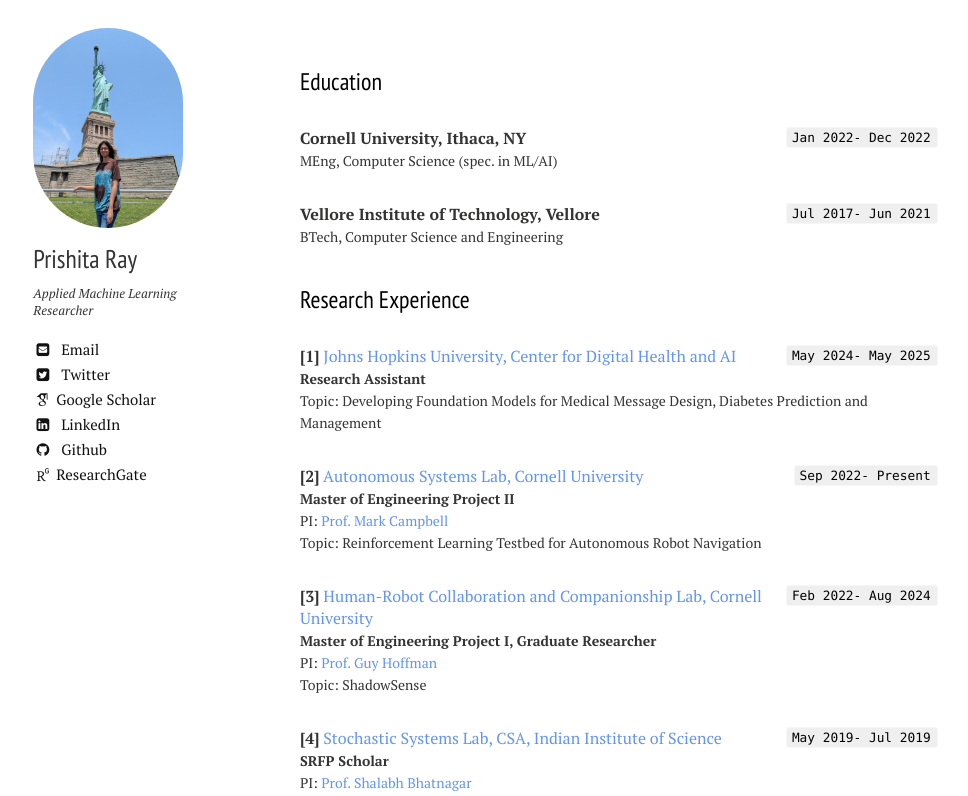
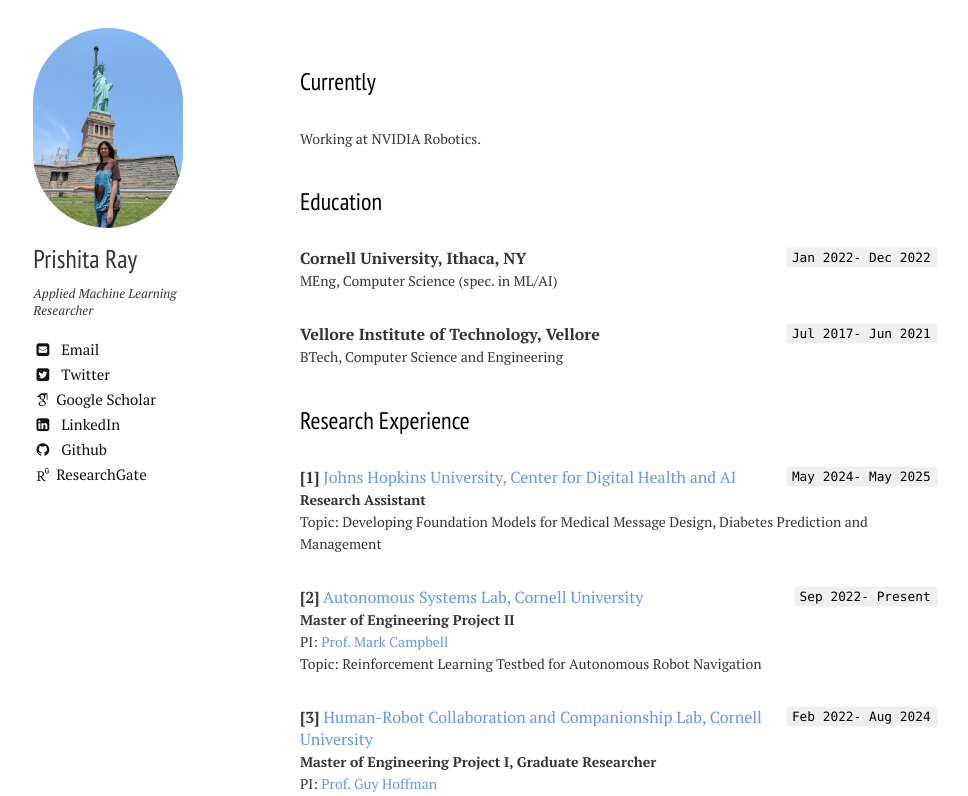
Before and after one commit to PRISHIta123/PRISHIta123.github.io, a Jekyll site: the page built from experience.md, in a window 1280 px wide and 900 px high, cut to the strip 104-900 px from the top of the window. Shown: the whole strip, without its empty margins (20-988 px from the left). Built offline with Jekyll 4.4.1, drawn with Linux system fonts in a browser that asks for light colours; nearby versions of some CDN libraries; some web fonts are replaced; some of the changed lines change nothing that is shown.

Commit message:
Update experience.md

```diff
--- a/experience.md
+++ b/experience.md
@@ -5,11 +5,11 @@
 ---
 <a></a>
 
-<!--
+
 ## Currently
 
-<a style="font-size: 14px;">Working at the Center for Digital Health and Artificial Intelligence, Johns Hopkins University.</a>
--->
+<a style="font-size: 14px;">Working at NVIDIA Robotics.</a>
+
 
 ## Education
 
```
